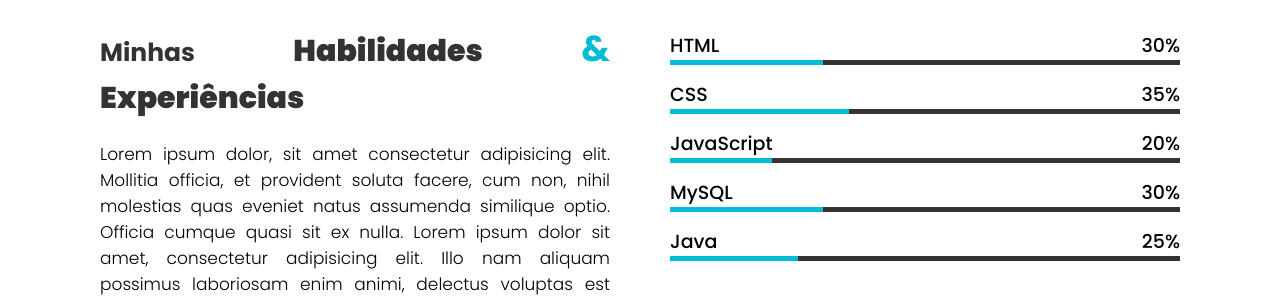
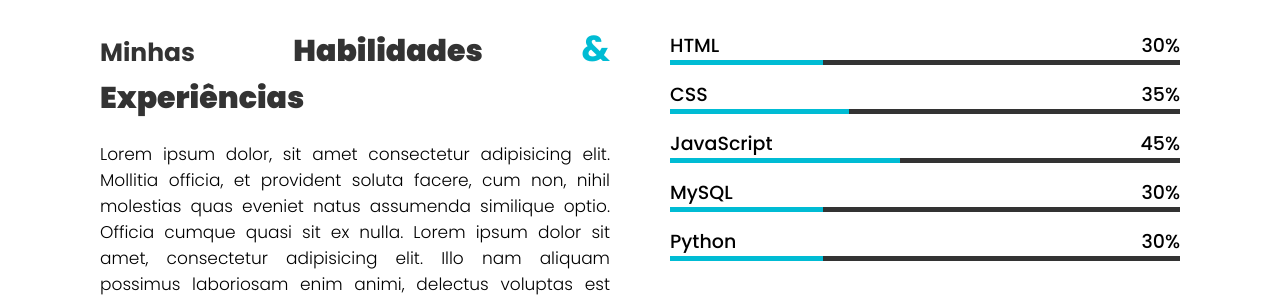
Before and after one commit to Oliveira-Renato/MyPortfolio, a React (Create React App) app: page / in a window 1280 px wide. Shown: the part 1820-2121 px from the top of the page. Built offline with nearby package versions, Linux system fonts and the light colour scheme.

Commit message:
Finished

```diff
--- a/src/routes/Home.tsx
+++ b/src/routes/Home.tsx
@@ -95,7 +95,7 @@ export function Home(){
                             <div className="bars">
                                 <div className="info">
                                     <span>JavaScript</span>
-                                    <span>20%</span>
+                                    <span>45%</span>
                                 </div>
                                 <div className="line js"></div>
                             </div>
@@ -108,8 +108,8 @@ export function Home(){
                             </div>
                             <div className="bars">
                                 <div className="info">
-                                    <span>Java</span>
-                                    <span>25%</span>
+                                    <span>Python</span>
+                                    <span>30%</span>
                                 </div>
                                 <div className="line java"></div>
                             </div>
--- a/src/styles/global.scss
+++ b/src/styles/global.scss
@@ -362,7 +362,7 @@ p {
   }
 
   .right .js::before {
-      width: 20%;
+      width: 45%;
   }
 
   .right .sql::before {
@@ -370,7 +370,7 @@ p {
   }
 
   .right .java::before {
-      width: 25%;
+      width: 30%;
   }
 }
 
```
